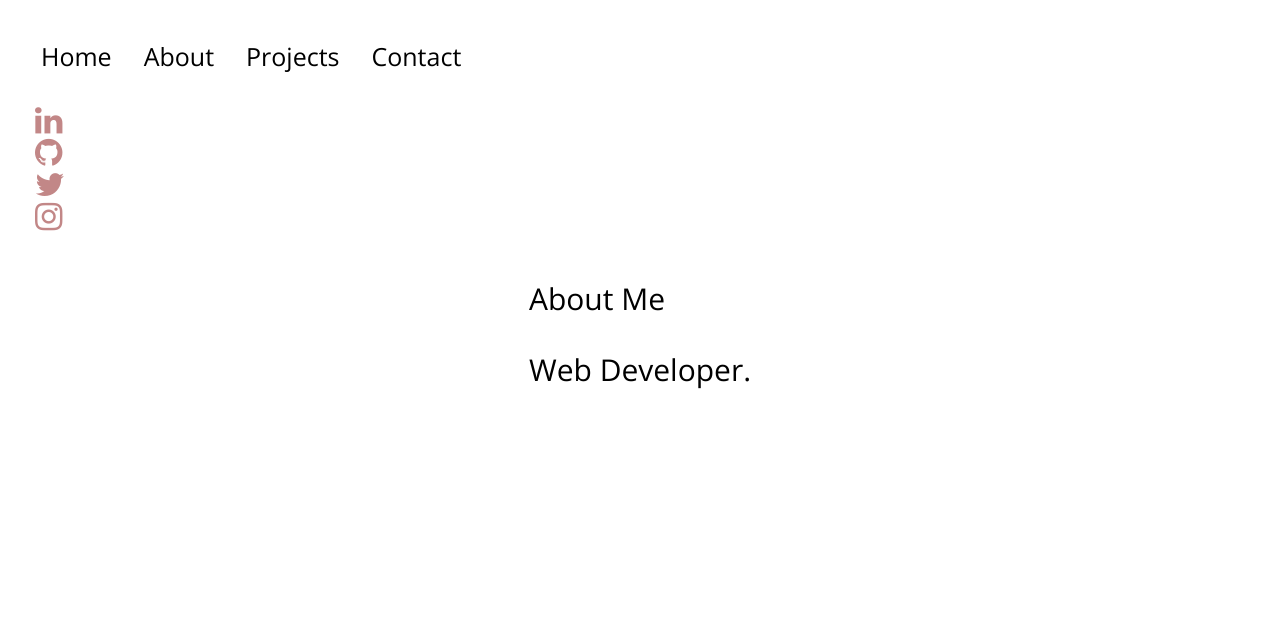
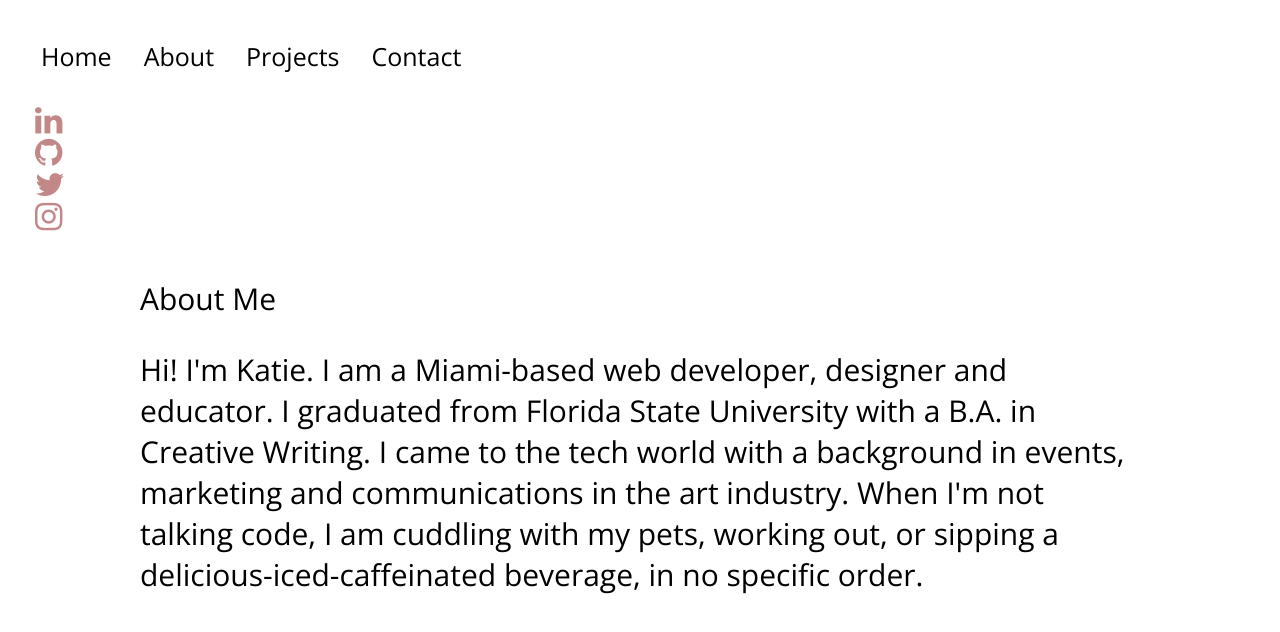
Before and after one commit to kcbreuil/portfolio-site-, a React (Create React App) app: page /about in a window 1280 px wide. Shown: the top 632 px of the page. Built offline with nearby package versions, Linux system fonts and the light colour scheme; a web font is replaced by a local one.

Commit message:
about me

```diff
--- a/src/components/About.jsx
+++ b/src/components/About.jsx
@@ -7,7 +7,14 @@ const About = () => {
       <div className="about-flex">
         <div className="about">
           <p>About Me</p>
-          <p>Web Developer.</p>
+          <p>
+            Hi! I'm Katie. I am a Miami-based web developer, designer and
+            educator. I graduated from Florida State University with a B.A. in
+            Creative Writing. I came to the tech world with a background in
+            events, marketing and communications in the art industry. When I'm
+            not talking code, I am cuddling with my pets, working out, or
+            sipping a delicious-iced-caffeinated beverage, in no specific order.
+          </p>
         </div>
       </div>
     </div>
```
